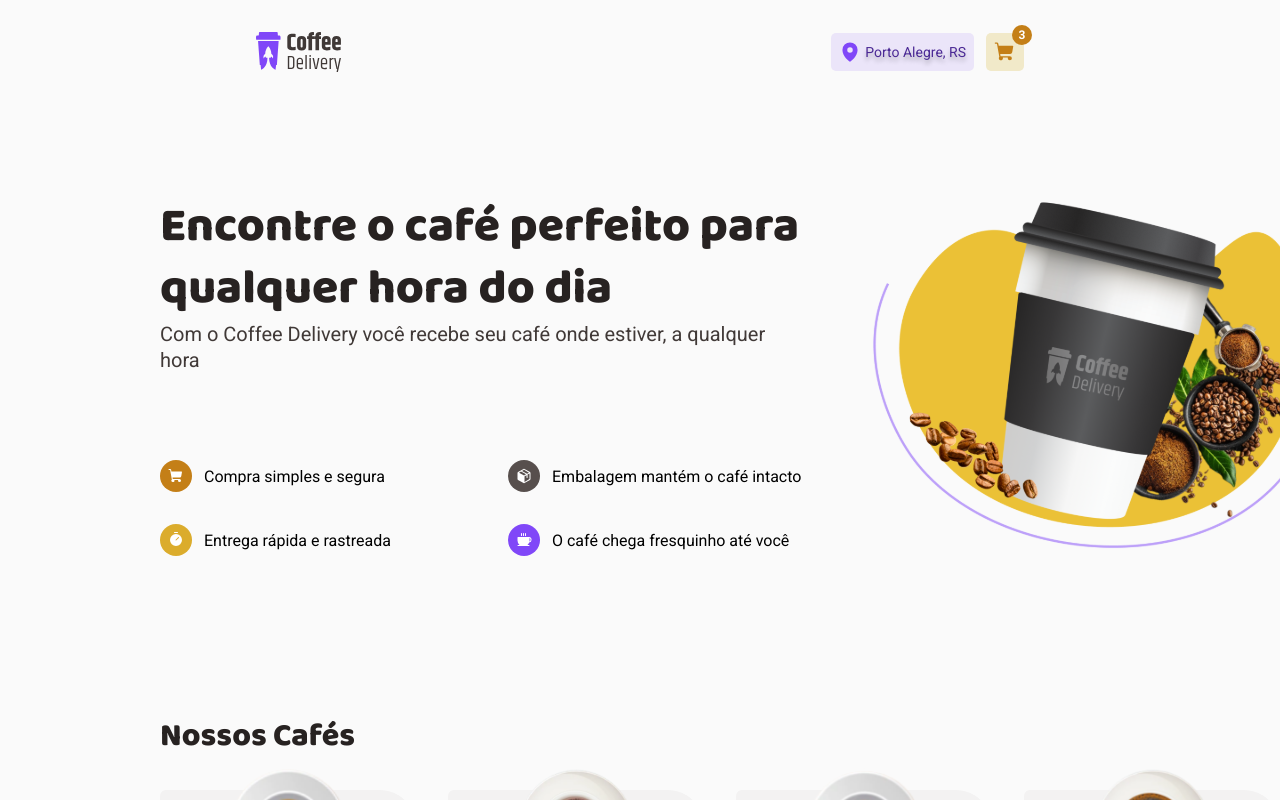
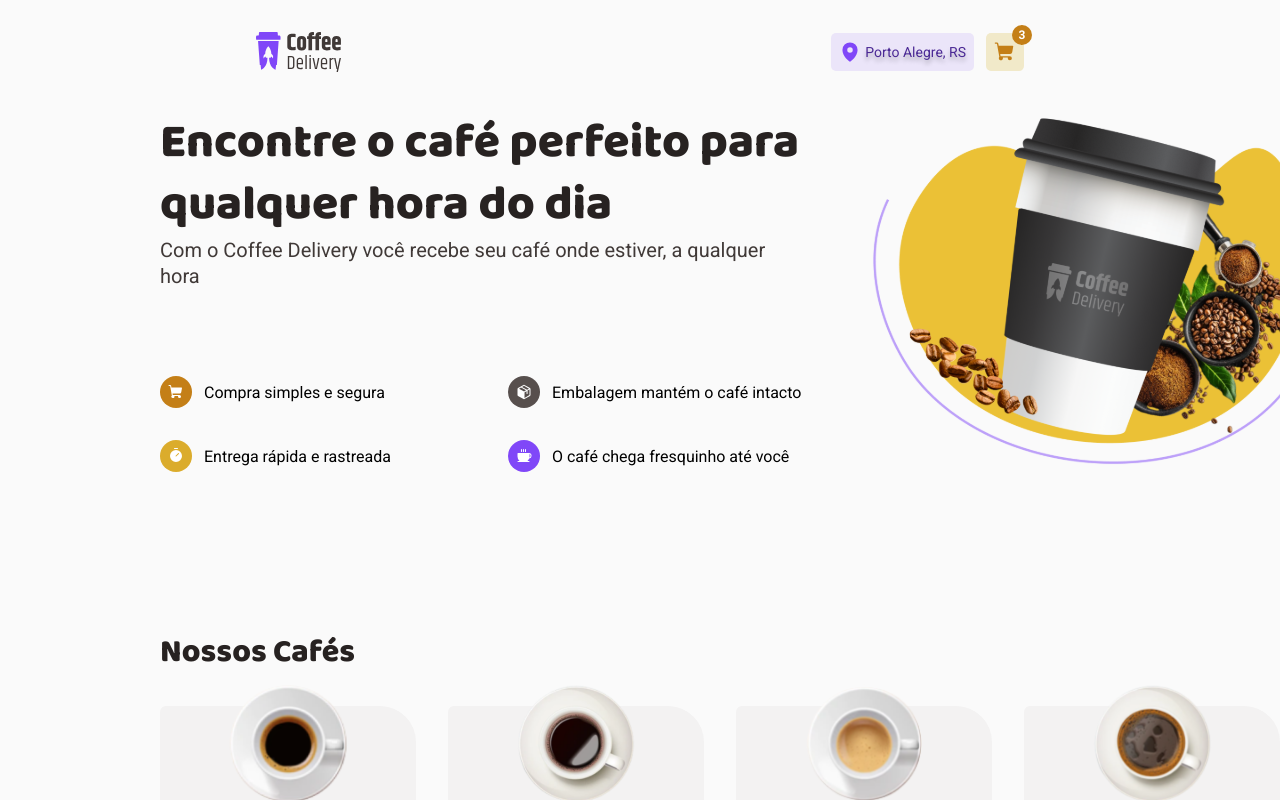
Before and after one commit to obaradelli/coffeDelivery, a React (Vite) app: page / in a window 1280 px wide. Shown: the top 800 px of the page. Built offline with nearby package versions, Linux system fonts and the light colour scheme.

Commit message:
update and finalization home page

```diff
--- a/src/components/Header/styles.ts
+++ b/src/components/Header/styles.ts
@@ -2,6 +2,10 @@ import styled, { css } from 'styled-components'
 
 export const HeaderContainer = styled.header`
   ${({ theme }) => css`
+    position: fixed;
+    top: 0;
+    z-index: 99;
+
     display: flex;
     flex-direction: row;
     align-items: center;
--- a/src/pages/Home/components/Intro/styles.ts
+++ b/src/pages/Home/components/Intro/styles.ts
@@ -8,7 +8,7 @@ export const Container = styled.div`
   display: grid;
   grid-template-columns: 1fr 1fr;
 
-  margin: 5.75rem 10rem;
+  margin: 7rem 10rem;
   gap: 3.5rem;
 `
 
```
